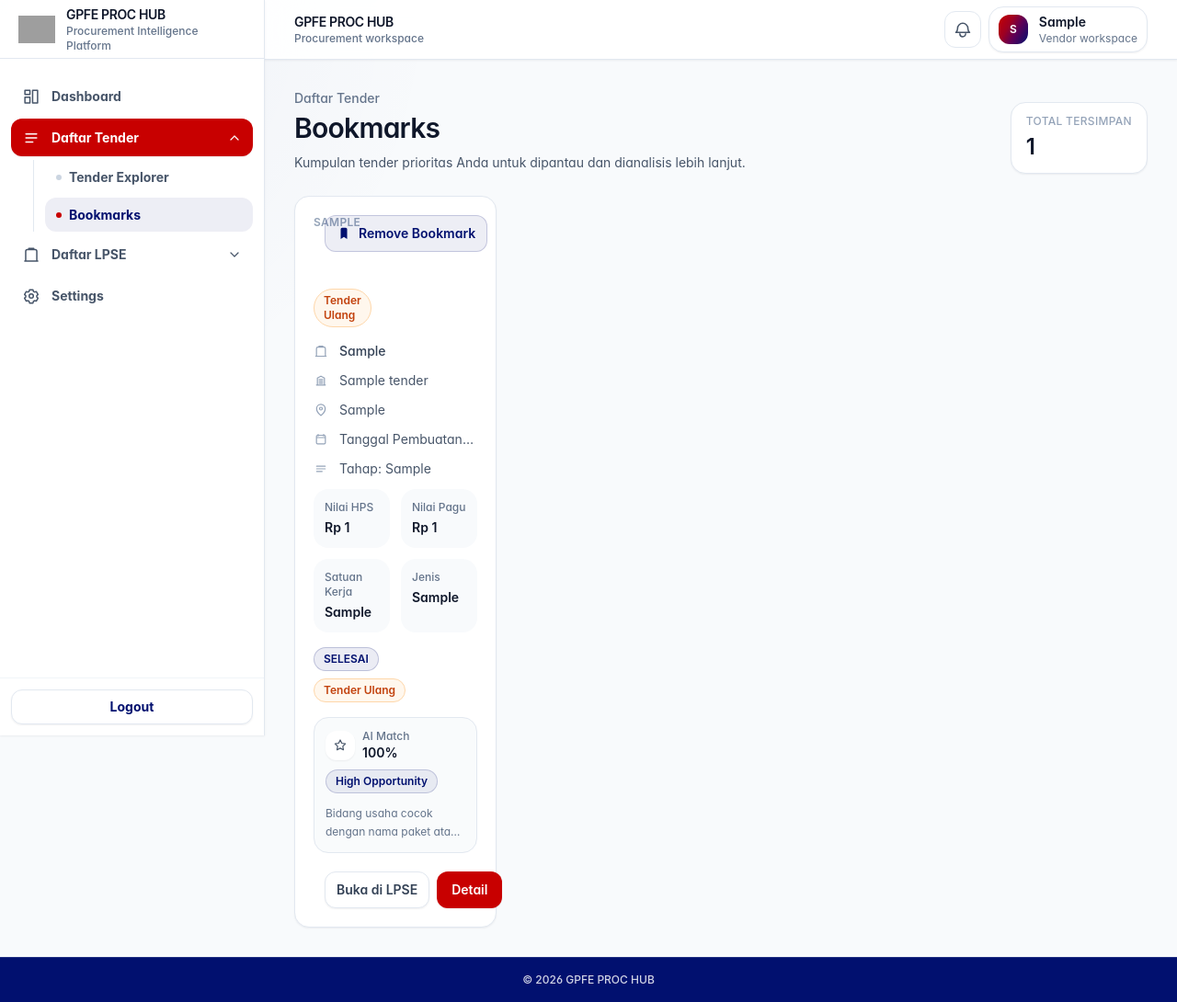
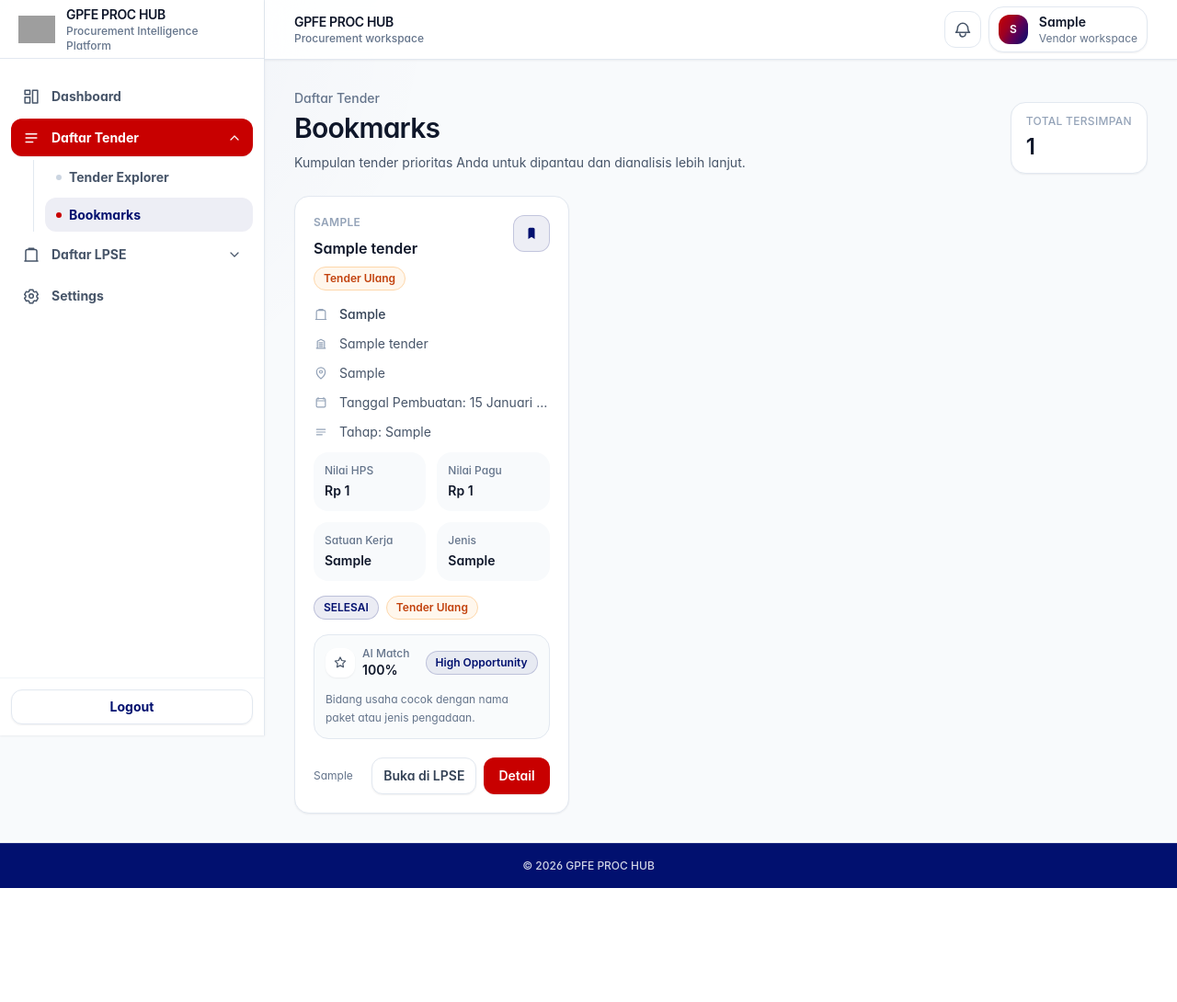
Before and after one commit to AldiPutra24/tenderhub, a Django app: page /tenders/bookmarks/ in a window 1280 px wide. Shown: the whole page at 92% size. After the commit the page ends 966 px from the top, so only its background shows below. Run offline with Django 4.2, Linux system fonts and the light colour scheme; a user stored in the database is signed in; tables that the repository leaves empty hold one stand-in row (values such as "Sample post"); data that the repository does not hold is empty; parts of the project's set-up code (start-up, migrations or seed data) failed here and were passed over; some libraries are stand-ins or nearby versions; grey boxes are pictures that could not be loaded.

Commit message:
UI: fix sticky explorer toolbar overlap, icon-only bookmark, 3-col grid, LPSE filter horizontal, logo sidebar

```diff
--- a/templates/base.html
+++ b/templates/base.html
@@ -610,7 +610,7 @@
     </aside>
 
     <div class="lg:pl-72">
-        <header class="sticky top-0 z-30 border-b border-slate-200 bg-white/90 shadow-sm backdrop-blur-xl">
+        <header class="sticky top-0 z-50 border-b border-slate-200 bg-white/90 shadow-sm backdrop-blur-xl">
             <div class="mx-auto flex h-16 max-w-7xl items-center gap-3 px-4 sm:px-6 lg:px-8">
                 <button type="button"
                         data-sidebar-open
--- a/templates/dashboard/bookmark_button.html
+++ b/templates/dashboard/bookmark_button.html
@@ -8,18 +8,16 @@
     {% endif %}
     hx-swap="outerHTML"
     id="bookmark-button-{{ t.id }}"
-    class="inline-flex h-10 items-center gap-2 rounded-xl border px-3 text-sm font-semibold transition focus:outline-none focus:ring-4 {% if saved %}border-blue-200 bg-blue-50 text-blue-700 hover:bg-blue-100 focus:ring-blue-100{% else %}border-slate-200 bg-white text-slate-600 hover:border-slate-300 hover:bg-slate-100 hover:text-slate-950 focus:ring-slate-200{% endif %}"
+    class="inline-flex h-10 w-10 items-center justify-center rounded-xl border transition focus:outline-none focus:ring-4 {% if saved %}border-blue-200 bg-blue-50 text-blue-700 hover:bg-blue-100 focus:ring-blue-100{% else %}border-slate-200 bg-white text-slate-600 hover:border-slate-300 hover:bg-slate-100 hover:text-slate-950 focus:ring-slate-200{% endif %}"
     aria-label="{% if saved %}Hapus bookmark tender{% else %}Bookmark tender{% endif %}">
 
     {% if saved %}
     <svg class="h-4 w-4 fill-current" viewBox="0 0 24 24" aria-hidden="true">
         <path d="M6.75 4.75A2.25 2.25 0 0 1 9 2.5h6a2.25 2.25 0 0 1 2.25 2.25v16.1L12 17.6l-5.25 3.25V4.75Z"/>
     </svg>
-    {% if remove_card %}Remove Bookmark{% else %}Bookmarked{% endif %}
     {% else %}
     <svg class="h-4 w-4" viewBox="0 0 24 24" fill="none" stroke="currentColor" stroke-width="1.8" aria-hidden="true">
         <path stroke-linecap="round" stroke-linejoin="round" d="M6.75 4.75A2.25 2.25 0 0 1 9 2.5h6a2.25 2.25 0 0 1 2.25 2.25v16.1l-5.25-3.25-5.25 3.25V4.75Z"/>
     </svg>
-    Bookmark
     {% endif %}
 </button>
--- a/templates/dashboard/tender_list.html
+++ b/templates/dashboard/tender_list.html
@@ -21,7 +21,7 @@
     </div>
 </div>
 {% endif %}
-<div class="grid grid-cols-1 gap-4 md:grid-cols-2 lg:grid-cols-3 xl:grid-cols-4 2xl:grid-cols-4">
+<div class="grid grid-cols-1 gap-4 md:grid-cols-2 lg:grid-cols-3 xl:grid-cols-3 2xl:grid-cols-3">
     {% for t in tenders %}
     <article id="tender-card-{{ t.id }}"
              class="group flex min-h-[330px] flex-col rounded-2xl border border-slate-200 bg-white p-5 shadow-sm transition duration-200 hover:-translate-y-1 hover:border-slate-300 hover:shadow-soft">
```
Also changed, not shown: templates/dashboard/tender_explorer.html (+3 -4 lines), templates/lpse/detail.html (+3 -5 lines).
